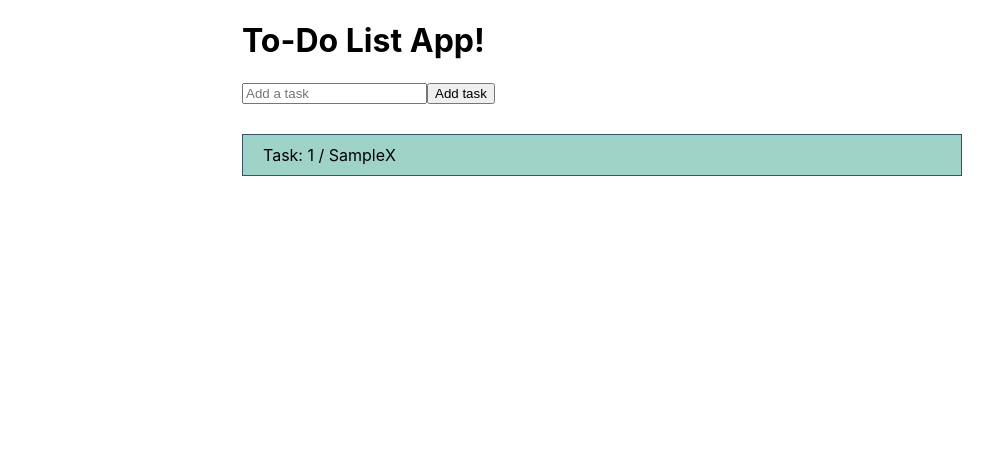
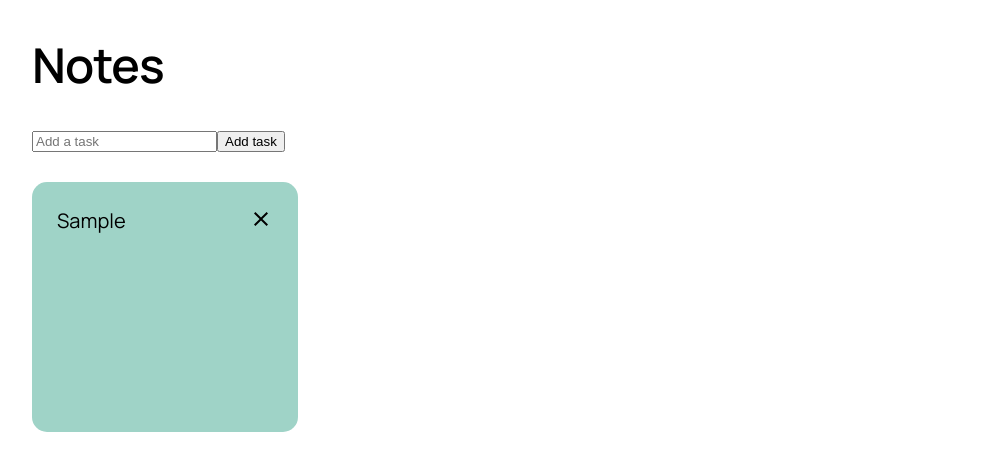
Before and after one commit to clarelantoine/todo-list-app, a React (Create React App) app: page / in a window 1280 px wide. Both pictures are taken after typing "Sample" into the empty fields and a click on the button "Add task". Shown: the top 470 px of the page, without its empty margins (38-1031 px from the left). Built offline with nearby package versions, Linux system fonts and the light colour scheme.

Commit message:
added styled-component, MUI and updated todo-card styles

```diff
--- /dev/null
+++ b/craco.config.js
@@ -0,0 +1,7 @@
+module.exports = {
+    webpack: {
+        alias: {
+            '@mui/styled-engine': '@mui/styled-engine-sc',
+        },
+    },
+};
--- a/public/index.html
+++ b/public/index.html
@@ -24,6 +24,10 @@
       work correctly both with client-side routing and a non-root public URL.
       Learn how to configure a non-root public URL by running `npm run build`.
     -->
+    <link rel="preconnect" href="https://fonts.googleapis.com">
+    <link rel="preconnect" href="https://fonts.gstatic.com" crossorigin>
+    <link href="https://fonts.googleapis.com/css2?family=Manrope:wght@400;500;600&display=swap" rel="stylesheet">
+
     <title>To-Do List App</title>
   </head>
   <body>
--- a/src/App.js
+++ b/src/App.js
@@ -4,7 +4,7 @@ import './App.scss';
 
 const App = () => (
     <div className="todo__app">
-        <h1>To-Do List App!</h1>
+        <h1 className="todo__app__title">Notes</h1>
         <TodoForm />
         <TodoPreview />
     </div>
--- a/src/App.scss
+++ b/src/App.scss
@@ -1,5 +1,12 @@
 .todo__app {
   width: 100%;
-  max-width: 720px;
+  max-width: 1140px;
   margin: auto;
+
+  .todo__app__title {
+    font-size: 48px;
+    font-weight: 600;
+    letter-spacing: -1px;
+
+  }
 }
--- a/src/components/todo-card/todo-card.component.jsx
+++ b/src/components/todo-card/todo-card.component.jsx
@@ -1,20 +1,25 @@
 import { useContext } from 'react';
+
 import { TaskContext } from '../../contexts/task.context';
-import './todo-card.styles.scss';
+import {
+    CloseButton,
+    TodoCardContainer,
+    TodoCardWrapper,
+} from './todo-card.styles.jsx';
 
 const TodoCard = ({ task }) => {
-    const { id, title, description, categories } = task;
+    // eslint-disable-next-line
+const { description, categories } = task;
 
     const { deleteTaskItem } = useContext(TaskContext);
     return (
-        <div className="todo__card">
-            <div className="todo__card__wrapper">
-                <span className="todo__card__title">{`Task: ${id} / ${title}`}</span>
-                {/* <p className="todo__card__description">{description}</p> */}
+        <TodoCardContainer>
+            <TodoCardWrapper>
+                <p>{description}</p>
                 {/* <p className="todo__card__categories">{categories}</p> */}
-                <span onClick={() => deleteTaskItem(task)}>X</span>
-            </div>
-        </div>
+            </TodoCardWrapper>
+            <CloseButton onClick={() => deleteTaskItem(task)} />
+        </TodoCardContainer>
     );
 };
 export default TodoCard;
--- /dev/null
+++ b/src/components/todo-card/todo-card.styles.jsx
@@ -0,0 +1,27 @@
+import styled from 'styled-components';
+import CloseIcon from '@mui/icons-material/Close';
+
+export const TodoCardContainer = styled.div`
+    background: #9fd3c7;
+    // border: 1px solid #385170;
+    height: 250px;
+    border-radius: 15px;
+    position: relative;
+    max-width: 100%;
+`;
+
+export const TodoCardWrapper = styled.div`
+    overflow-wrap: break-word;
+    padding: 25px;
+
+    p {
+        margin: 0;
+        font-size: 20px;
+    }
+`;
+
+export const CloseButton = styled(CloseIcon)`
+    position: absolute;
+    top: 25px;
+    right: 25px;
+`;
--- a/src/components/todo-card/todo-card.styles.scss
+++ /dev/null
@@ -1,22 +0,0 @@
-.todo__card {
-  // height: 350px;
-  background: #9fd3c7;
-  border: 1px solid #385170;
-}
-
-.todo__card__wrapper {
-  display: flex;
-  padding: 10px 20px;
-}
-
-.todo__card__title {
-
-}
-
-.todo__card__description {
-
-}
-
-.todo__card__categories {
-
-}
--- a/src/components/todo-form/todo-form-component.jsx
+++ b/src/components/todo-form/todo-form-component.jsx
@@ -9,7 +9,7 @@ const TodoForm = () => {
     const [task, setTask] = useState('');
 
     // get add task function from context
-    const { tasks, addTaskItem } = useContext(TaskContext);
+    const { addTaskItem } = useContext(TaskContext);
 
     // on form field change event handler
     const onChangeHandler = (event) => {
@@ -30,9 +30,8 @@ const TodoForm = () => {
 
         // create the task object to add
         const taskObject = {
-            id: tasks.length + 1,
-            title: task,
-            description: 'description',
+            id: crypto.randomUUID(),
+            description: task,
             categories: 'categories',
         };
 
@@ -44,7 +43,7 @@ const TodoForm = () => {
         <div className="todo__form">
             <div className="todo__form__wrapper">
                 <FormInput
-                    name="title"
+                    name="description"
                     type="text"
                     placeholder="Add a task"
                     onChange={onChangeHandler}
--- a/src/components/todo-preview/todo-preview.styles.scss
+++ b/src/components/todo-preview/todo-preview.styles.scss
@@ -1,5 +1,5 @@
 .todo__preview {
-display: flex;
-flex-direction: column;
-row-gap: 10px;
+  display: grid;
+  grid-template-columns: repeat(4, 1fr);
+  gap: 25px;
 }
--- a/src/contexts/task.context.jsx
+++ b/src/contexts/task.context.jsx
@@ -1,7 +1,7 @@
 import { createContext, useEffect, useState } from 'react';
 
 // add new task item handler logic
-const addTaskItemHandler = (tasks, taskToAdd) => [...tasks, taskToAdd];
+const addTaskItemHandler = (tasks, taskToAdd) => [taskToAdd, ...tasks];
 
 // delete task item handle logic
 const deleteTaskItemHandler = (tasks, taskToDelete) =>
--- a/src/index.css
+++ b/src/index.css
@@ -4,9 +4,7 @@
 
 body {
   margin: 0;
-  font-family: -apple-system, BlinkMacSystemFont, 'Segoe UI', 'Roboto', 'Oxygen',
-    'Ubuntu', 'Cantarell', 'Fira Sans', 'Droid Sans', 'Helvetica Neue',
-    sans-serif;
+  font-family: 'Manrope', sans-serif;
   -webkit-font-smoothing: antialiased;
   -moz-osx-font-smoothing: grayscale;
 }
```
Also changed, not shown: package.json (+8 -3 lines), 1 other file (tests, documents, lock files or other folders).
